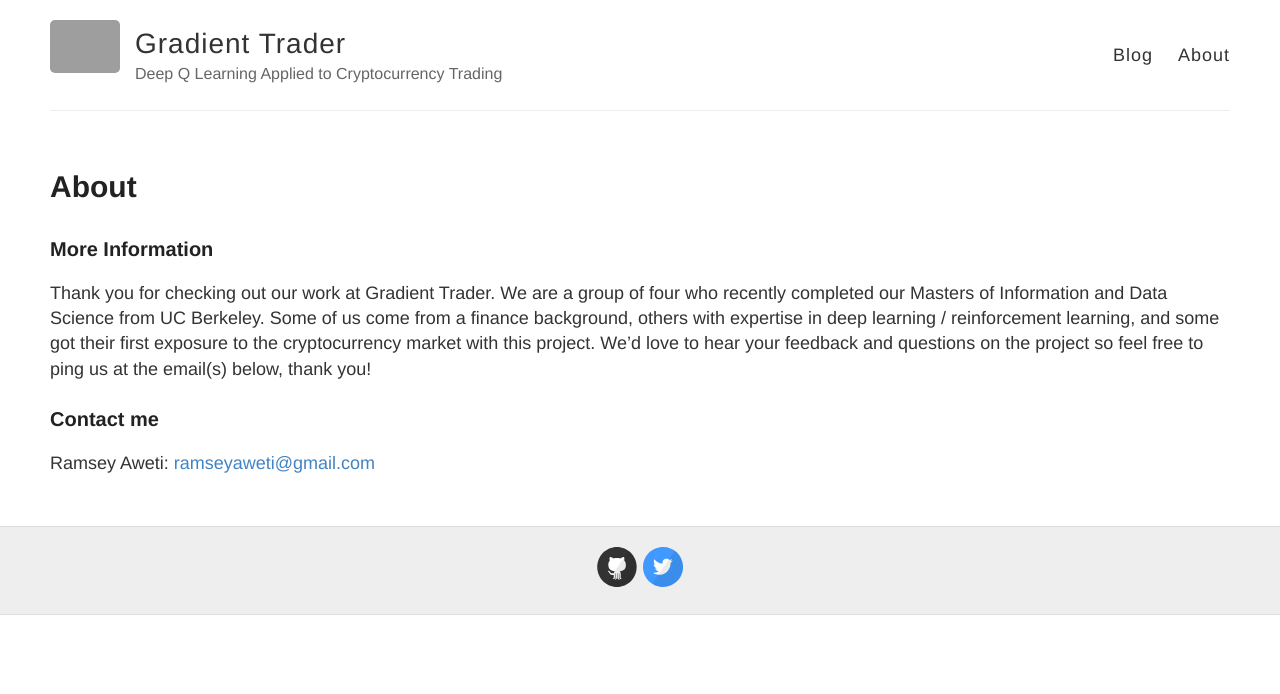
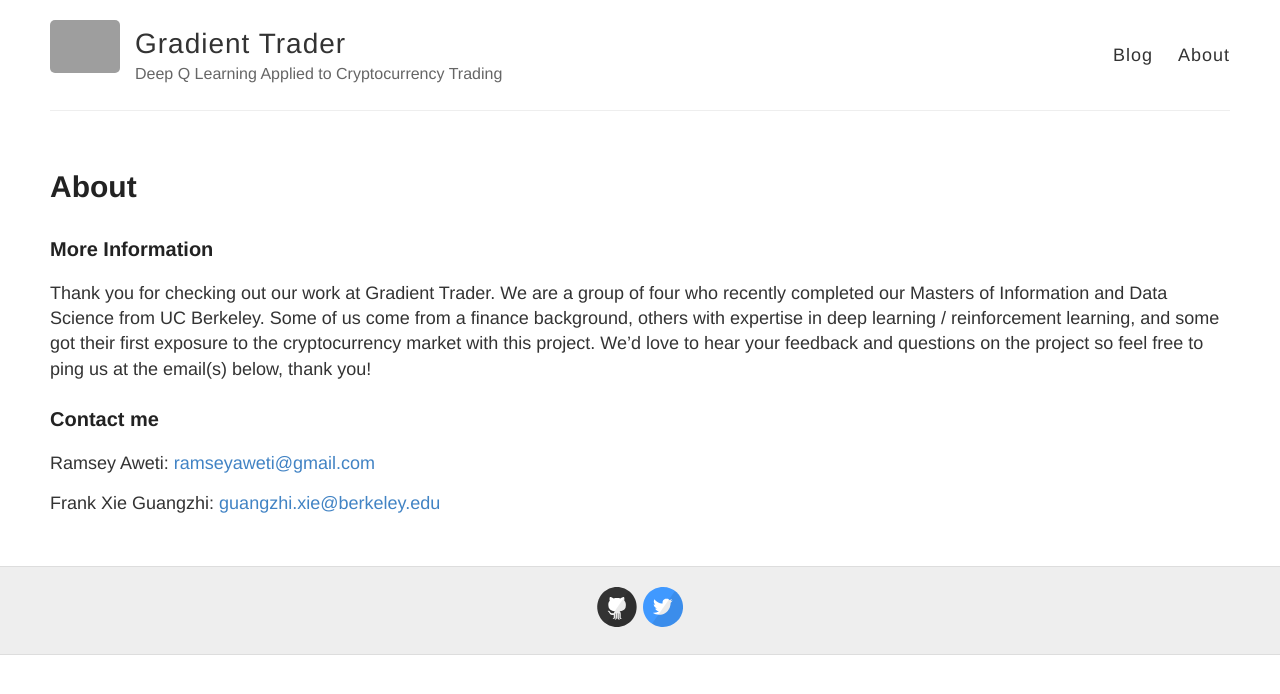
Before and after one commit to GradientTrader/gradienttrader.github.io, a Jekyll site: the page built from about.md, in a window 1280 px wide. Shown: the top 694 px of the page. Built offline with Jekyll 4.4.1, drawn with Linux system fonts in a browser that asks for light colours; grey boxes are pictures that could not be loaded.

Commit message:
Add contact

```diff
--- a/about.md
+++ b/about.md
@@ -11,3 +11,5 @@ Thank you for checking out our work at Gradient Trader. We are a group of four w
 ### Contact me
 
 Ramsey Aweti: [ramseyaweti@gmail.com](mailto:ramseyaweti@gmail.com)
+
+Frank Xie Guangzhi: [guangzhi.xie@berkeley.edu](mailto:guangzhi.xie@berkeley.edu)
```
